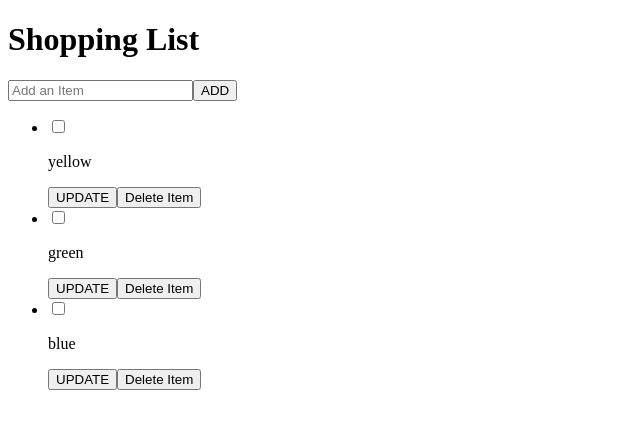
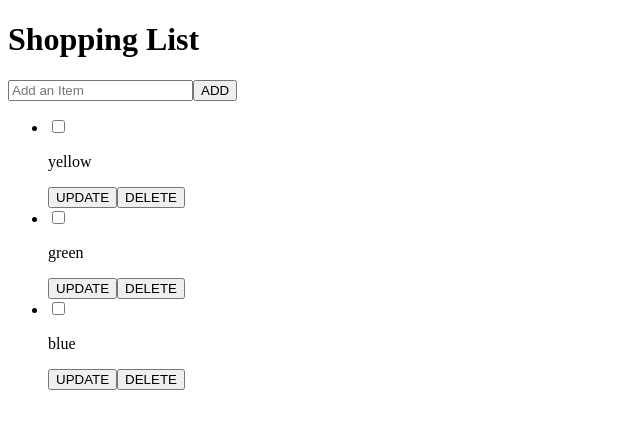
Before and after one commit to justin-w-soto/shopping-blart, a React app: page / in a window 1280 px wide. Shown: the top 428 px of the page, without its empty margins (0-640 px from the left). Built offline with nearby package versions, Linux system fonts and the light colour scheme.

Commit message:
changes to del btn

```diff
--- a/src/components/Item.jsx
+++ b/src/components/Item.jsx
@@ -57,7 +57,7 @@ export const Item = ({ item, onChange, onDelete}) => {
             name="delete"
             onClick={() => onDelete(item.id)}
           >
-            Delete Item
+            DELETE
           </button>
         </div>
       );
```
